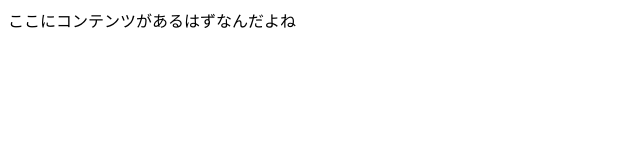
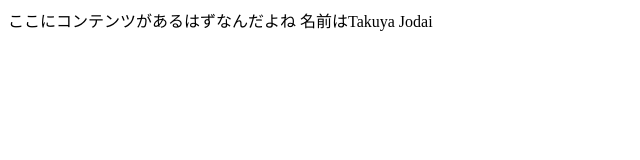
Before and after one commit to takuyajodai/takuyajodai.github.io, a plain HTML site: page index.html in a window 1280 px wide. Shown: the whole page, without its empty margins (0-640 px from the left). Drawn offline with Linux system fonts and the light colour scheme.

Commit message:
テスト

```diff
--- a/index.html
+++ b/index.html
@@ -5,6 +5,7 @@
 
     <body>
         ここにコンテンツがあるはずなんだよね
+        名前はTakuya Jodai
     </br>
     </body>
 </html>
```
